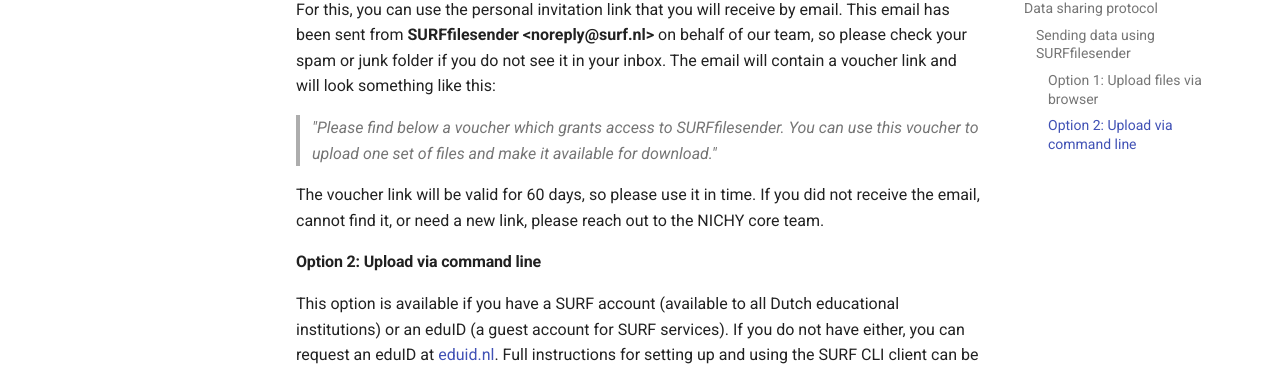
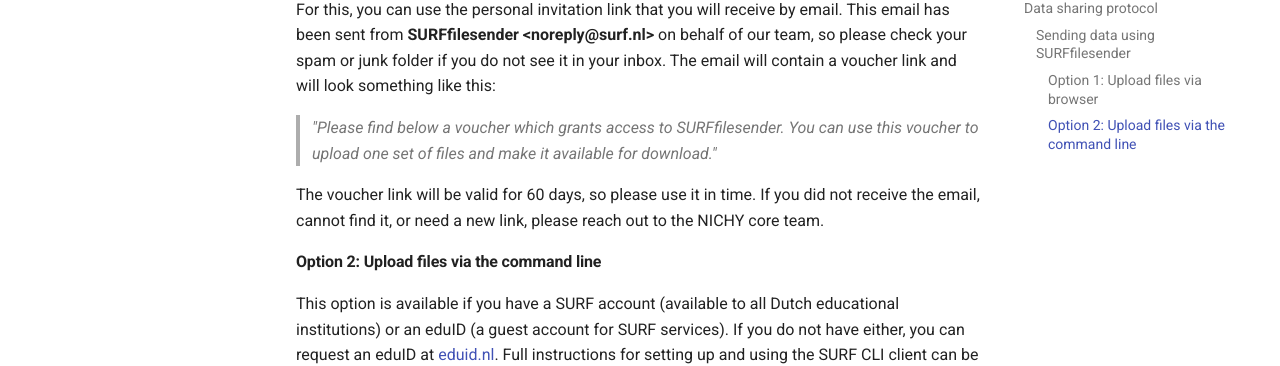
Before and after one commit to nichy-consortium/nichy, an MkDocs documentation site: the page built from docs/resources/how_to_guides/data_sharing.md, in a window 1280 px wide and 900 px high, scrolled down 1675 px. Shown: the part 361-727 px from the top of the window. Built offline with MkDocs 1.6.1 and Material for MkDocs 9.7.7, drawn with Linux system fonts in a browser that asks for light colours.

Commit message:
Update data_sharing.md

```diff
--- a/docs/resources/how_to_guides/data_sharing.md
+++ b/docs/resources/how_to_guides/data_sharing.md
@@ -64,6 +64,6 @@
 
 The voucher link will be valid for 60 days, so please use it in time. If you did not receive the email, cannot find it, or need a new link, please reach out to the NICHY core team.
 
-#### Option 2: Upload via command line
+#### Option 2: Upload files via the command line
 
 This option is available if you have a SURF account (available to all Dutch educational institutions) or an eduID (a guest account for SURF services). If you do not have either, you can request an eduID at [eduid.nl](eduid.nl). Full instructions for setting up and using the SURF CLI client can be found [here](https://servicedesk.surf.nl/wiki/spaces/WIKI/pages/198967770/SURFfilesender+CLI+client). In short, the process involves downloading the Python CLI client from your SURFfilesender profile page, installing a few standard Python dependencies (which are present on most systems), configuring the client with your username and API key from the same profile page, and then running the client with the recipient address and file path to upload your data.
```
